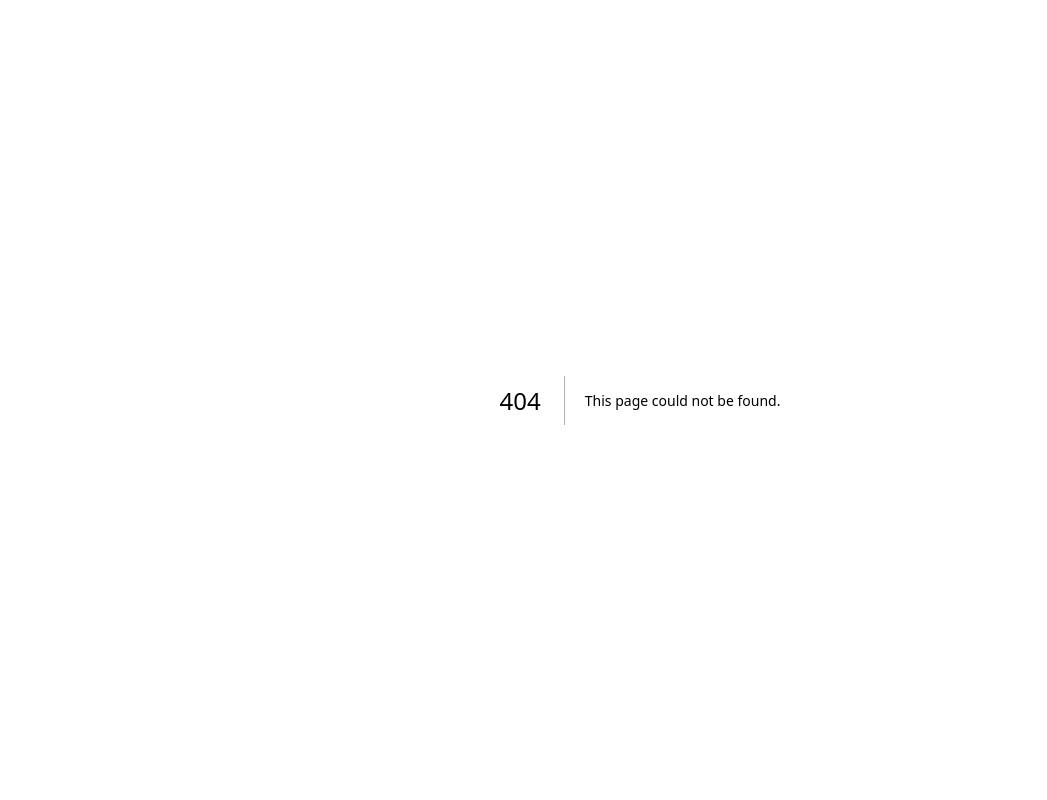
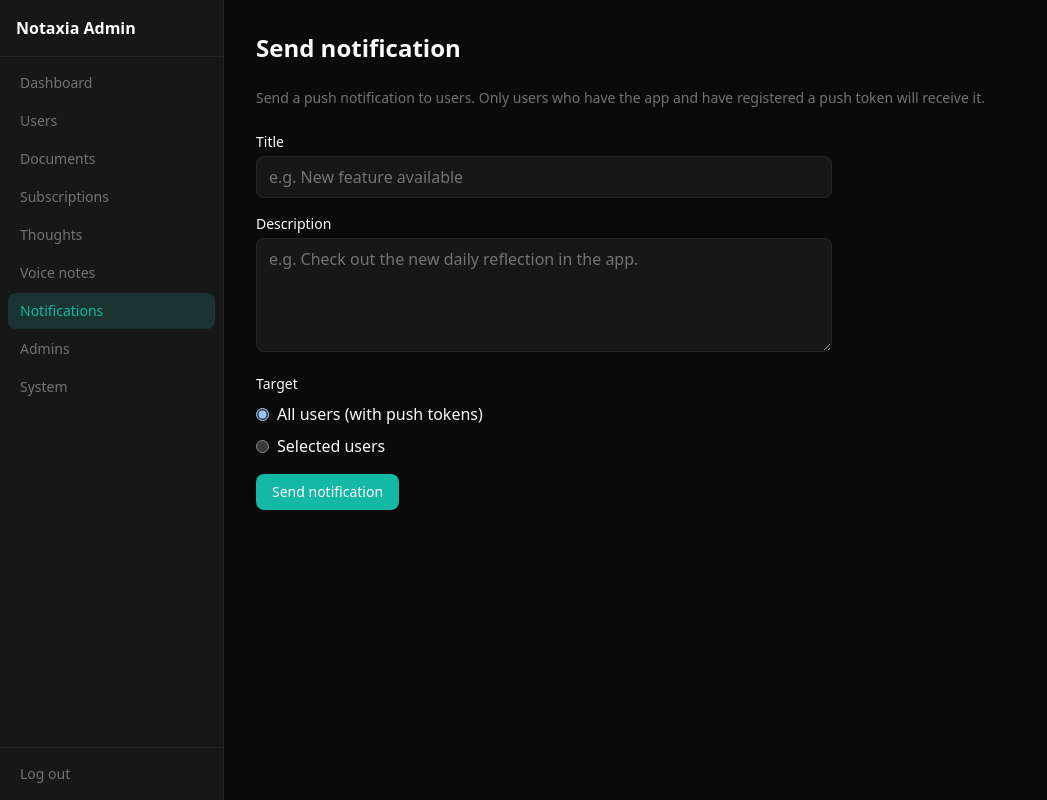
Before and after one commit to njimmy11/notaxia-web, a Next.js app: page /admin/notifications in a window 1280 px wide. Before the commit this address had no page. Shown: the whole page, without its empty margins (0-1047 px from the left). Built offline with nearby package versions, Linux system fonts and the light colour scheme; sample sign-in values are in the browser's storage.

Commit message:
Add Notifications link to Admin Navigation

```diff
--- /dev/null
+++ b/app/admin/notifications/page.tsx
@@ -0,0 +1,246 @@
+"use client";
+
+import { useEffect, useState } from "react";
+import { adminFetch } from "@/lib/admin-api";
+
+type UserRow = { id: string; email: string; name: string };
+type SendResult = { sent: number; failed: number; usersTargeted: number; usersWithNoTokens: number };
+
+export default function AdminNotificationsPage() {
+  const [title, setTitle] = useState("");
+  const [body, setBody] = useState("");
+  const [target, setTarget] = useState<"all" | "selected">("all");
+  const [users, setUsers] = useState<UserRow[]>([]);
+  const [selectedIds, setSelectedIds] = useState<Set<string>>(new Set());
+  const [userSearch, setUserSearch] = useState("");
+  const [loadingUsers, setLoadingUsers] = useState(false);
+  const [sending, setSending] = useState(false);
+  const [result, setResult] = useState<SendResult | null>(null);
+  const [error, setError] = useState("");
+
+  useEffect(() => {
+    if (target === "selected") {
+      setLoadingUsers(true);
+      adminFetch<{ users: UserRow[] }>("/admin/users?limit=500")
+        .then((res) => {
+          if (res.ok && res.data?.users) setUsers(res.data.users);
+        })
+        .finally(() => setLoadingUsers(false));
+    }
+  }, [target]);
+
+  const filteredUsers = userSearch.trim()
+    ? users.filter(
+        (u) =>
+          u.email.toLowerCase().includes(userSearch.toLowerCase()) ||
+          (u.name && u.name.toLowerCase().includes(userSearch.toLowerCase()))
+      )
+    : users;
+
+  function toggleUser(id: string) {
+    setSelectedIds((prev) => {
+      const next = new Set(prev);
+      if (next.has(id)) next.delete(id);
+      else next.add(id);
+      return next;
+    });
+  }
+
+  function selectAll() {
+    setSelectedIds(new Set(filteredUsers.map((u) => u.id)));
+  }
+
+  function clearSelection() {
+    setSelectedIds(new Set());
+  }
+
+  async function handleSubmit(e: React.FormEvent) {
+    e.preventDefault();
+    setError("");
+    setResult(null);
+    if (!title.trim()) {
+      setError("Title is required.");
+      return;
+    }
+    if (!body.trim()) {
+      setError("Description is required.");
+      return;
+    }
+    if (target === "selected" && selectedIds.size === 0) {
+      setError("Select at least one user, or choose “All users”.");
+      return;
+    }
+
+    setSending(true);
+    try {
+      const payload =
+        target === "all"
+          ? { title: title.trim(), body: body.trim() }
+          : { title: title.trim(), body: body.trim(), userIds: Array.from(selectedIds) };
+      const res = await adminFetch<SendResult>("/admin/notifications/send", {
+        method: "POST",
+        body: JSON.stringify(payload),
+      });
+      if (res.ok && res.data) {
+        setResult(res.data);
+        setTitle("");
+        setBody("");
+        setSelectedIds(new Set());
+      } else {
+        setError(res.error || "Failed to send.");
+      }
+    } finally {
+      setSending(false);
+    }
+  }
+
+  return (
+    <div className="p-8">
+      <h1 className="text-2xl font-semibold text-[var(--foreground)] mb-6">Send notification</h1>
+      <p className="text-sm text-[var(--muted-foreground)] mb-6">
+        Send a push notification to users. Only users who have the app and have registered a push token will receive it.
+      </p>
+
+      <form onSubmit={handleSubmit} className="max-w-xl space-y-4">
+        <div>
+          <label htmlFor="title" className="block text-sm font-medium text-[var(--foreground)] mb-1">
+            Title
+          </label>
+          <input
+            id="title"
+            type="text"
+            value={title}
+            onChange={(e) => setTitle(e.target.value)}
+            placeholder="e.g. New feature available"
+            maxLength={100}
+            className="w-full rounded-lg border border-[var(--border)] bg-[var(--card)] px-3 py-2 text-[var(--foreground)] placeholder:text-[var(--muted-foreground)] focus:border-[var(--primary)] focus:outline-none focus:ring-1 focus:ring-[var(--primary)]"
+          />
+        </div>
+
+        <div>
+          <label htmlFor="body" className="block text-sm font-medium text-[var(--foreground)] mb-1">
+            Description
+          </label>
+          <textarea
+            id="body"
+            value={body}
+            onChange={(e) => setBody(e.target.value)}
+            placeholder="e.g. Check out the new daily reflection in the app."
+            rows={4}
+            maxLength={500}
+            className="w-full rounded-lg border border-[var(--border)] bg-[var(--card)] px-3 py-2 text-[var(--foreground)] placeholder:text-[var(--muted-foreground)] focus:border-[var(--primary)] focus:outline-none focus:ring-1 focus:ring-[var(--primary)]"
+          />
+        </div>
+
+        <div>
+          <span className="block text-sm font-medium text-[var(--foreground)] mb-2">Target</span>
+          <div className="space-y-2">
+            <label className="flex items-center gap-2 cursor-pointer">
+              <input
+                type="radio"
+                name="target"
+                checked={target === "all"}
+                onChange={() => setTarget("all")}
+                className="rounded-full border-[var(--border)] text-[var(--primary)] focus:ring-[var(--primary)]"
+              />
+              <span className="text-[var(--foreground)]">All users (with push tokens)</span>
+            </label>
+            <label className="flex items-center gap-2 cursor-pointer">
+              <input
+                type="radio"
+                name="target"
+                checked={target === "selected"}
+                onChange={() => setTarget("selected")}
+                className="rounded-full border-[var(--border)] text-[var(--primary)] focus:ring-[var(--primary)]"
+              />
+              <span className="text-[var(--foreground)]">Selected users</span>
+            </label>
+          </div>
+        </div>
+
+        {target === "selected" && (
+          <div className="rounded-xl border border-[var(--border)] bg-[var(--card)] p-4">
+            <div className="flex flex-wrap gap-2 items-center mb-3">
+              <input
+                type="search"
+                placeholder="Search by email or name…"
+                value={userSearch}
+                onChange={(e) => setUserSearch(e.target.value)}
+                className="flex-1 min-w-[200px] rounded-lg border border-[var(--border)] bg-[var(--background)] px-3 py-2 text-sm text-[var(--foreground)] placeholder:text-[var(--muted-foreground)]"
+              />
+              <button
+                type="button"
+                onClick={selectAll}
+                className="rounded-lg border border-[var(--border)] bg-[var(--card)] px-3 py-2 text-sm text-[var(--foreground)] hover:bg-[var(--card-hover)]"
+              >
+                Select all
+              </button>
+              <button
+                type="button"
+                onClick={clearSelection}
+                className="rounded-lg border border-[var(--border)] bg-[var(--card)] px-3 py-2 text-sm text-[var(--foreground)] hover:bg-[var(--card-hover)]"
+              >
+                Clear
+              </button>
+            </div>
+            {loadingUsers ? (
+              <p className="text-sm text-[var(--muted-foreground)]">Loading users…</p>
+            ) : (
+              <div className="max-h-48 overflow-y-auto space-y-1 text-sm">
+                {filteredUsers.length === 0 ? (
+                  <p className="text-[var(--muted-foreground)]">No users match.</p>
+                ) : (
+                  filteredUsers.map((u) => (
+                    <label key={u.id} className="flex items-center gap-2 cursor-pointer hover:bg-[var(--card-hover)]/50 rounded px-2 py-1">
+                      <input
+                        type="checkbox"
+                        checked={selectedIds.has(u.id)}
+                        onChange={() => toggleUser(u.id)}
+                        className="rounded border-[var(--border)] text-[var(--primary)] focus:ring-[var(--primary)]"
+                      />
+                      <span className="text-[var(--foreground)]">{u.email}</span>
+                      {u.name && (
+                        <span className="text-[var(--muted-foreground)]">({u.name})</span>
+                      )}
+                    </label>
+                  ))
+                )}
+              </div>
+            )}
+            {target === "selected" && selectedIds.size > 0 && (
+              <p className="mt-2 text-xs text-[var(--muted-foreground)]">
+                {selectedIds.size} user{selectedIds.size !== 1 ? "s" : ""} selected
+              </p>
+            )}
+          </div>
+        )}
+
+        {error && (
+          <p className="text-red-400 text-sm">{error}</p>
+        )}
+
+        {result && (
+          <div className="rounded-lg border border-[var(--border)] bg-[var(--card)] p-4 text-sm text-[var(--foreground)]">
+            <p className="font-medium text-green-600 mb-1">Notification sent</p>
+            <ul className="list-disc list-inside text-[var(--muted-foreground)]">
+              <li>{result.usersTargeted} user(s) targeted</li>
+              <li>{result.sent} notification(s) delivered</li>
+              {result.failed > 0 && <li>{result.failed} failed</li>}
+              {result.usersWithNoTokens > 0 && (
+                <li>{result.usersWithNoTokens} user(s) had no push tokens</li>
+              )}
+            </ul>
+          </div>
+        )}
+
+        <button
+          type="submit"
+          disabled={sending}
+          className="rounded-lg bg-[var(--primary)] text-white px-4 py-2 text-sm font-medium hover:opacity-90 disabled:opacity-50"
+        >
+          {sending ? "Sending…" : "Send notification"}
+        </button>
+      </form>
+    </div>
+  );
+}
--- a/components/admin/AdminNav.tsx
+++ b/components/admin/AdminNav.tsx
@@ -11,6 +11,7 @@ const navItems = [
   { href: "/admin/subscriptions", label: "Subscriptions" },
   { href: "/admin/thoughts", label: "Thoughts" },
   { href: "/admin/voice-notes", label: "Voice notes" },
+  { href: "/admin/notifications", label: "Notifications" },
   { href: "/admin/admins", label: "Admins" },
   { href: "/admin/system", label: "System" },
 ];
```
